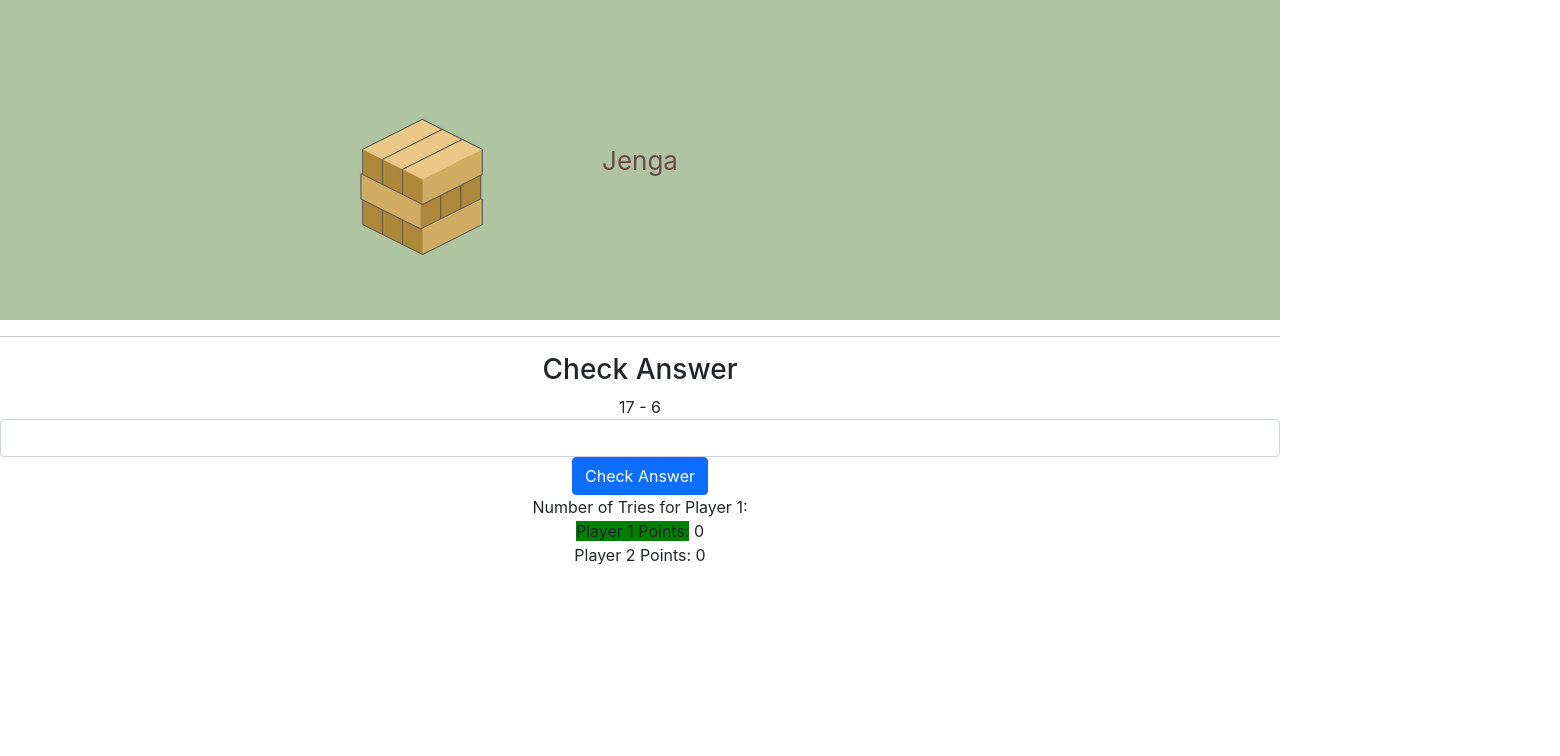
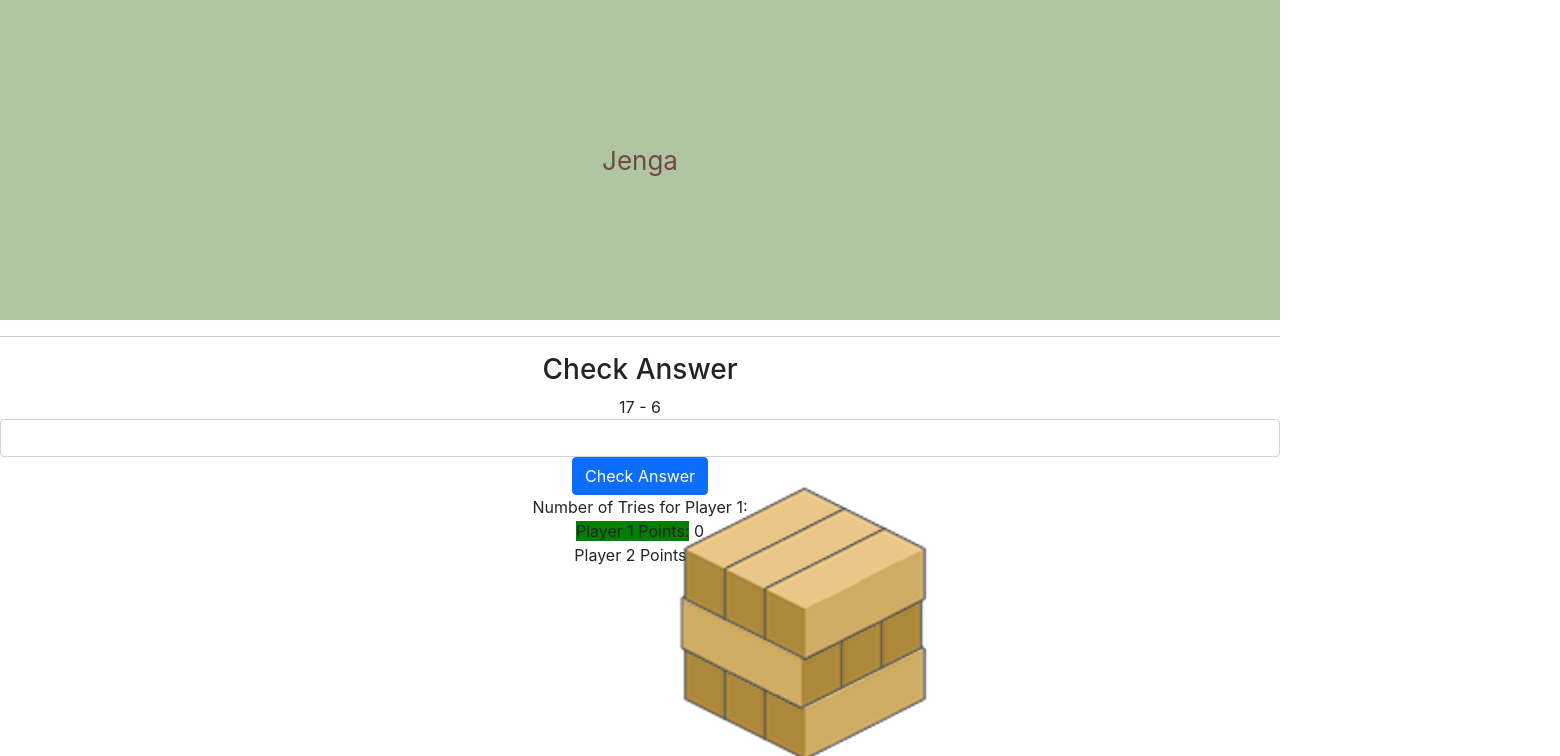
Before and after one commit to kroth353/henhacks2024, a React (Create React App) app: page / in a window 1280 px wide. Shown: the top 756 px of the page, 1560 px wide, since content can reach past the window. Built offline with nearby package versions, Linux system fonts and the light colour scheme.

Commit message:
Updated blocks

```diff
--- a/src/App.css
+++ b/src/App.css
@@ -7,13 +7,6 @@
     pointer-events: none;
 }
 
-.App-img:onclick{
-    display: none;
-}
-
-.visible {
-    display: block;
-  }
 
   .hidden {
     display: none;
--- a/src/App.tsx
+++ b/src/App.tsx
@@ -1,4 +1,4 @@
-import React, { useState } from 'react';
+import react from 'react';
 import "./App.css";
 
 import Horizontal from "./Assets/Horizontal.png";
@@ -12,19 +12,21 @@
             <header className="App-header">
                 Jenga
             </header>
-        <body>
-                <img src={Horizontal} style={{ position: 'absolute', top: '25px', left: '60px' }} alt="Horizontal" className="img"></img>
-                <img src={Horizontal} style={{ position: 'absolute', top: '35px', left: '80px' }} alt="Horizontal" className="img"></img>
-                <img src={Horizontal} style={{ position: 'absolute', top: '45px', left: '100px' }} alt="Horizontal" className="img"></img>
+            <div>
+            <body>
+                        <img src={Horizontal} style={{ position: 'absolute', top: '300px', left: '80px' }} alt="Horizontal" className="img"></img>
+                        <img src={Horizontal} style={{ position: 'absolute', top: '320px', left: '120px' }} alt="Horizontal" className="img"></img>
+                        <img src={Horizontal} style={{ position: 'absolute', top: '340px', left: '160px' }} alt="Horizontal" className="img"></img>
 
-                <img src={Vertical} style={{ position: 'absolute', top: '0px', left: '80px' }} alt="Horizontal" className="images"></img>
-                <img src={Vertical} style={{ position: 'absolute', top: '10px', left: '60px' }} alt="Horizontal" className="images"></img>
-                <img src={Vertical} style={{ position: 'absolute', top: '20px', left: '40px' }} alt="Horizontal" className="images"></img>
+                        <img src={Vertical} style={{ position: 'absolute', top: '250px', left: '120px' }} alt="Horizontal" className="images"></img>
+                        <img src={Vertical} style={{ position: 'absolute', top: '270px', left: '80px' }} alt="Horizontal" className="images"></img>
+                        <img src={Vertical} style={{ position: 'absolute', top: '290px', left: '40px' }} alt="Horizontal" className="images"></img>
 
-                <img src={Horizontal} style={{ position: 'absolute', top: '-25px', left: '60px' }} alt="Horizontal" className="images"></img>
-                <img src={Horizontal} style={{ position: 'absolute', top: '-15px', left: '80px' }} alt="Horizontal" className="images"></img>
-                <img src={Horizontal} style={{ position: 'absolute', top: '-5px', left: '100px' }} alt="Horizontal" className="images"></img>
-            </body>
+                        <img src={Horizontal} style={{ position: 'absolute', top: '200px', left: '80px' }} alt="Horizontal" className="images"></img>
+                        <img src={Horizontal} style={{ position: 'absolute', top: '220px', left: '120px' }} alt="Horizontal" className="images"></img>
+                        <img src={Horizontal} style={{ position: 'absolute', top: '240px', left: '160px' }} alt="Horizontal" className="images"></img>
+                </body>
+            </div>
             <hr></hr>
             <EquationGenerator></EquationGenerator>
        </div>
```
Also changed, not shown: src/Assets/Horizontal.png, src/Assets/Vertical.png.
